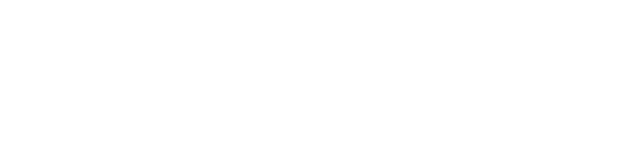
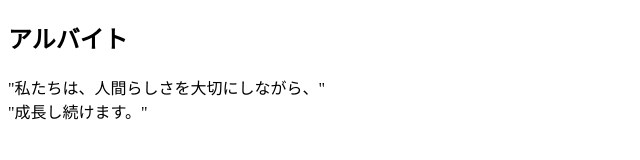
Before and after one commit to narumigou/0209, a plain HTML site: page index.html in a window 1280 px wide. Shown: the whole page, without its empty margins (0-640 px from the left). Drawn offline with Linux system fonts and the light colour scheme.

Commit message:
add - block-common-mv

```diff
--- a/index.html
+++ b/index.html
@@ -8,6 +8,17 @@
     <title>アルバイト｜スターバックス コーヒー ジャパン</title>
 </head>
 <body>
-
+    <div class="block-common-mv block-common-mv-barista">
+        <div class="_title">
+            <div class="_inner">
+                <h2>アルバイト</h2>
+                <div class="_sub">
+                    "私たちは、人間らしさを大切にしながら、"
+                    <br class="mod-sp">
+                    "成長し続けます。"
+                </div>
+            </div>
+        </div>
+    </div>
 </body>
 </html>
```
